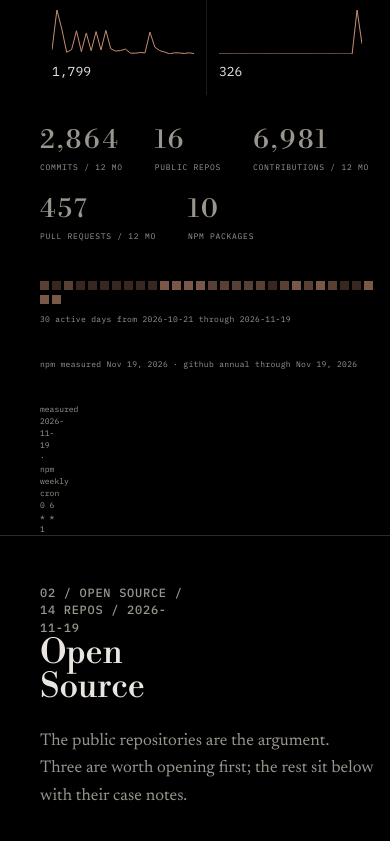
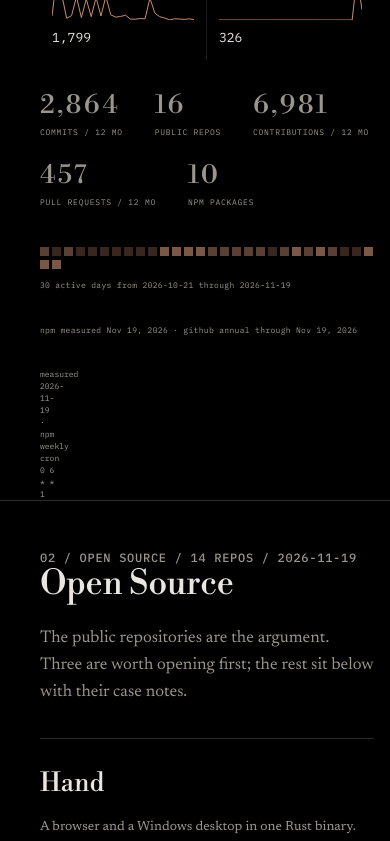
Before and after one commit to nathwn12/nathwn12.github.io, a React (Vite) app: page / in a window 390 px wide. Shown: the part 1783-2624 px from the top of the page. Built offline with nearby package versions, Linux system fonts and the light colour scheme.

Commit message:
fix(field): keep the seal and phone notes legible

```diff
--- a/src/styles/ledger.css
+++ b/src/styles/ledger.css
@@ -743,7 +743,9 @@
   font-variant-numeric: tabular-nums lining-nums;
 }
 
-.pc .band span {
+/* Scope the figure label to the commit figure. A bare descendant selector
+   would shrink the seal's zero and stamp to mono size. */
+.pc .band > div > span {
   font-family: var(--font-data);
   font-size: var(--text-mono);
   letter-spacing: 0.1em;
@@ -1042,6 +1044,19 @@
     grid-column: measure-start / field-end;
   }
 
+  /* At phone the field is one column: measure spans to the field edge, so
+     the coordinate line, the ask and the prose never wrap word by word. */
+  .ch-head > *,
+  .ca .line,
+  .ca .mail,
+  .ma .prose {
+    grid-column: measure-start / field-end;
+  }
+
+  .chapter-margin {
+    max-width: none;
+  }
+
   .sa .figure {
     font-size: 64px;
   }
```
Also changed, not shown: 1 other file (tests, documents, lock files or other folders).
